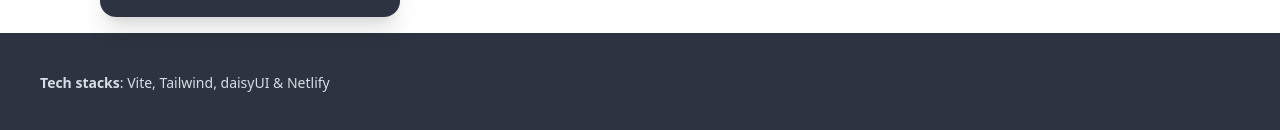
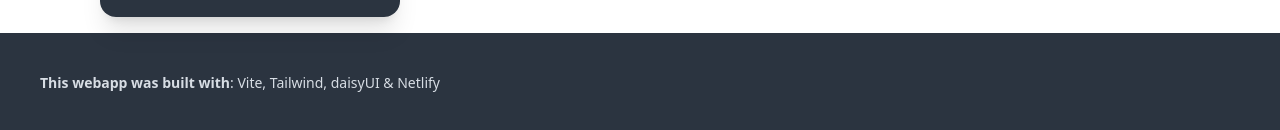
Before and after one commit to keduong33/my-portfolio, a React (Vite) app: page / in a window 1280 px wide. Shown: the part 1001-1131 px from the top of the page. Built offline with nearby package versions, Linux system fonts and the light colour scheme.

Commit message:
change style n text of footer

```diff
--- a/src/components/Footer.tsx
+++ b/src/components/Footer.tsx
@@ -1,10 +1,10 @@
 function Footer() {
   return (
-    <footer className="footer p-10 bg-neutral text-neutral-content">
+    <footer className="footer p-10 bg-neutral text-neutral-content mt-auto">
       <aside>
         <p>
-          <span className="font-bold">Tech stacks</span>: Vite, Tailwind,
-          daisyUI & Netlify
+          <span className="font-bold">This webapp was built with</span>: Vite,
+          Tailwind, daisyUI & Netlify
         </p>
       </aside>
     </footer>
```
